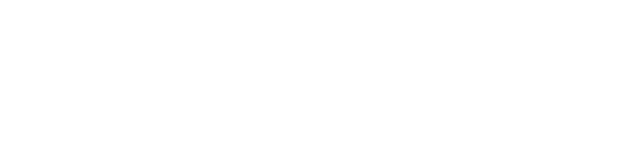
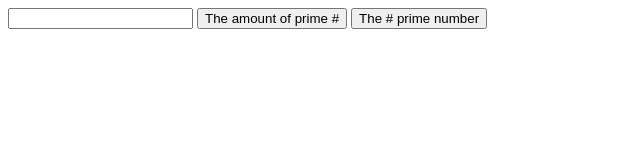
Before and after one commit to elliotabrahamsson/exercises220919, a plain HTML site: page index.html in a window 1280 px wide. Shown: the whole page, without its empty margins (0-640 px from the left). Drawn offline with Linux system fonts and the light colour scheme.

Commit message:
added two buttons and an input area

```diff
--- a/exercises.js
+++ b/exercises.js
@@ -1 +1,5 @@
 console.log('I am alive!');
+
+function exerciseA() {
+
+}
--- a/index.html
+++ b/index.html
@@ -4,9 +4,12 @@
     <meta charset="UTF-8">
     <meta http-equiv="X-UA-Compatible" content="IE=edge">
     <meta name="viewport" content="width=device-width, initial-scale=1.0">
-    <title>Document</title>
+    <script src="exercises.js"></script>
+    <title>Exercises</title>
 </head>
 <body>
-
+    <input type="text" name="txt" id="txt">
+    <button id="btnGo"onclick = "exerciseA()">The amount of prime #</button>
+    <button id="btnGo"onclick = "exerciseA()">The # prime number</button>
 </body>
 </html>
```
